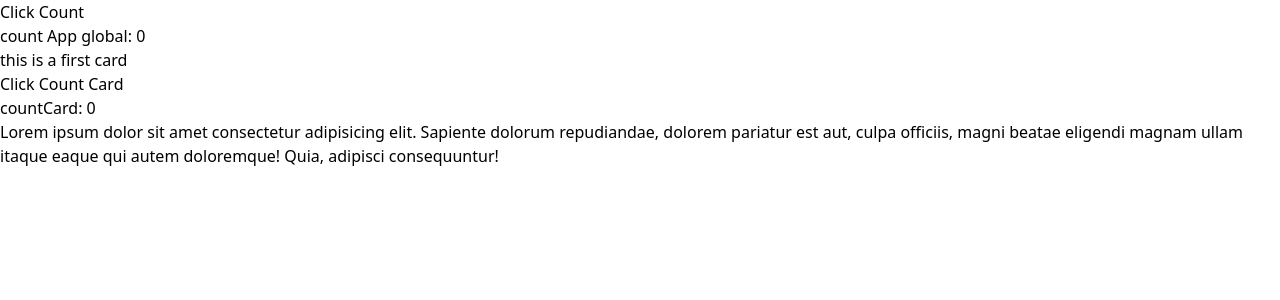
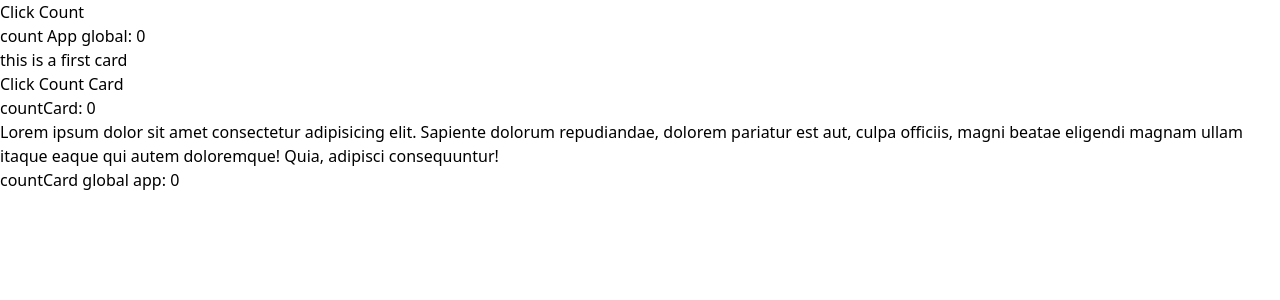
Before and after one commit to dionfananie/bun-vite, a React (Vite) app: page / in a window 1280 px wide. Shown: the top 300 px of the page. Built offline with nearby package versions, Linux system fonts and the light colour scheme.

Commit message:
rerendered

```diff
--- a/src/App.tsx
+++ b/src/App.tsx
@@ -13,9 +13,9 @@ const router = createBrowserRouter([
 ]);
 const App = () => {
   return (
-    // <AppGlobalProvider>
-    <RouterProvider router={router} />
-    // </AppGlobalProvider>
+    <AppGlobalProvider>
+      <RouterProvider router={router} />
+    </AppGlobalProvider>
   );
 };
 
--- a/src/components/Card.tsx
+++ b/src/components/Card.tsx
@@ -1,10 +1,15 @@
 import { CardProvider } from "@/contexts/card";
-import { Dispatch, SetStateAction, memo } from "react";
+import { Dispatch, SetStateAction, memo, useEffect } from "react";
 import TextDesc from "./TextDesc";
+import { useAppGlobalContext } from "@/contexts/appGlobal";
 
 const Card = ({ setCountCard, countCard }: { countCard: number; setCountCard: Dispatch<SetStateAction<number>> }) => {
+  const { count } = useAppGlobalContext();
+
   console.log("card rendered");
-
+  useEffect(() => {
+    console.log(count);
+  }, [countCard]);
   return (
     <div className="block max-w-sm p-6 bg-white rounded-lg shadow hover:bg-gray-100">
       <CardProvider>
@@ -17,6 +22,7 @@ const Card = ({ setCountCard, countCard }: { countCard: number; setCountCard: Di
         </button>
         <p>countCard: {countCard}</p>
         <TextDesc />
+        <p>countCard global app: {count}</p>
       </CardProvider>
     </div>
   );
```
